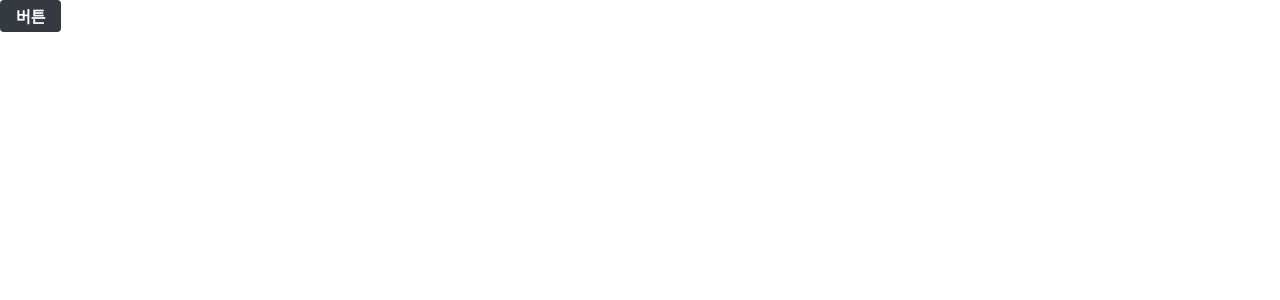
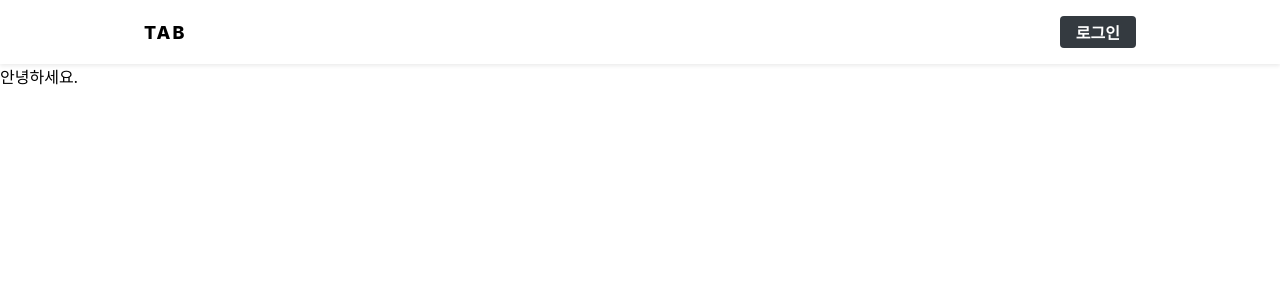
Before and after one commit to Jason9789/TAB_website, a React (Create React App) app in the folder tab-frontend/: page / in a window 1280 px wide. Shown: the top 300 px of the page. Built offline with nearby package versions, Linux system fonts and the light colour scheme.

Commit message:
add Header Component

```diff
--- a/tab-frontend/src/components/common/Button.js
+++ b/tab-frontend/src/components/common/Button.js
@@ -1,8 +1,9 @@
 import React from 'react';
 import styled, { css } from 'styled-components';
+import { Link } from 'react-router-dom';
 import palette from '../../lib/styles/palette';
 
-const StyledButton = styled.button`
+const buttonStyle = css`
   border: none;
   border-radius: 4px;
   font-size: 1rem;
@@ -16,6 +17,7 @@ const StyledButton = styled.button`
   &:hover {
     background: ${palette.gray[6]};
   }
+
   ${props =>
     props.fullWidth &&
     css`
@@ -35,6 +37,20 @@ const StyledButton = styled.button`
     `}
 `;
 
-const Button = props => <StyledButton {...props} />;
+const StyledButton = styled.button`
+  ${buttonStyle}
+`;
+
+const StyledLink = styled(Link)`
+  ${buttonStyle}
+`;
+
+const Button = props => {
+  return props.to ? (
+    <StyledLink {...props} cyan={props.cyan ? 1 : 0} />
+  ) : (
+    <StyledButton {...props} />
+  );
+};
 
 export default Button;
--- /dev/null
+++ b/tab-frontend/src/components/common/Header.js
@@ -0,0 +1,58 @@
+import React from 'react';
+import styled from 'styled-components';
+import Responsive from './Responsive';
+import Button from './Button';
+import { Link } from 'react-router-dom';
+
+const HeaderBlock = styled.div`
+  position: fixed;
+  width: 100%;
+  background: white;
+  box-shadow: 0px 2px 4px rgba(0, 0, 0, 0.08);
+`;
+
+/**
+ * Responsive 컴포넌트의 속성에 스타일을 추가해서 새로운 컴포넌트 생성
+ */
+const Wrapper = styled(Responsive)`
+  height: 4rem;
+  display: flex;
+  align-items: center;
+  justify-content: space-between; /* 자식 엘리먼트 사이의 여백을 최대로 설정 */
+  .logo {
+    font-size: 1.125rem;
+    font-weight: 800;
+    letter-spacing: 2px;
+  }
+  .right {
+    display: flex;
+    align-items: center;
+  }
+`;
+
+/**
+ * 헤더가 fixed로 되어 있기 때문에 페이지의 콘텐츠가 4rem 아래에 나타나도록 해 주는 컴포넌트
+ */
+const Spacer = styled.div`
+  height: 4rem;
+`;
+
+const Header = () => {
+  return (
+    <>
+      <HeaderBlock>
+        <Wrapper>
+          <Link to="/" className="logo">
+            TAB
+          </Link>
+          <div className="right">
+            <Button to="/login">로그인</Button>
+          </div>
+        </Wrapper>
+      </HeaderBlock>
+      <Spacer />
+    </>
+  );
+};
+
+export default Header;
--- /dev/null
+++ b/tab-frontend/src/components/common/Responsive.js
@@ -0,0 +1,25 @@
+import React from 'react';
+import styled from 'styled-components';
+
+const ResponsiveBlock = styled.div`
+  padding-left: 1rem;
+  padding-right: 1rem;
+  width: 1024px;
+  margin: 0 auto; /* 중앙 정렬 */
+
+  /* 브라우저 크기에 따라 가로 크기 변경 */
+  @media (max-width: 1024px) {
+    width: 768px;
+  }
+  @media (max-width: 768px) {
+    width: 100%;
+  }
+`;
+
+const Responsive = ({ children, ...rest }) => {
+  // style, className, onClick, onMouseMove 등의 props를 사용할 수 있도록
+  // ...rest를 사용하여 ResponsiveBlock에게 전달
+  return <ResponsiveBlock {...rest}>{children}</ResponsiveBlock>;
+};
+
+export default Responsive;
--- a/tab-frontend/src/pages/PostListPage.js
+++ b/tab-frontend/src/pages/PostListPage.js
@@ -1,11 +1,12 @@
 import React from 'react';
-import Button from '../components/common/Button';
+import Header from '../components/common/Header';
 
 const PostListPage = () => {
   return (
-    <div>
-      <Button>버튼</Button>
-    </div>
+    <>
+      <Header />
+      <div>안녕하세요.</div>
+    </>
   );
 };
 
```
